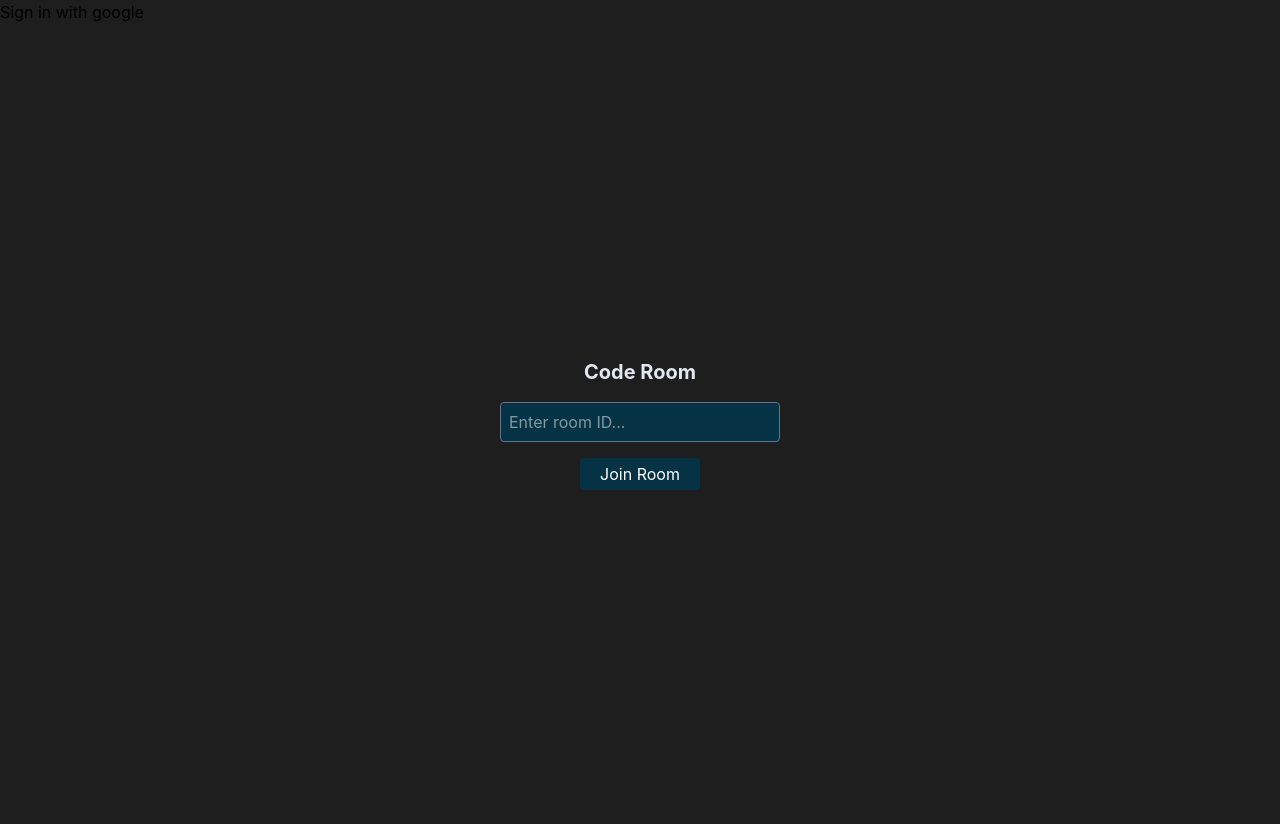
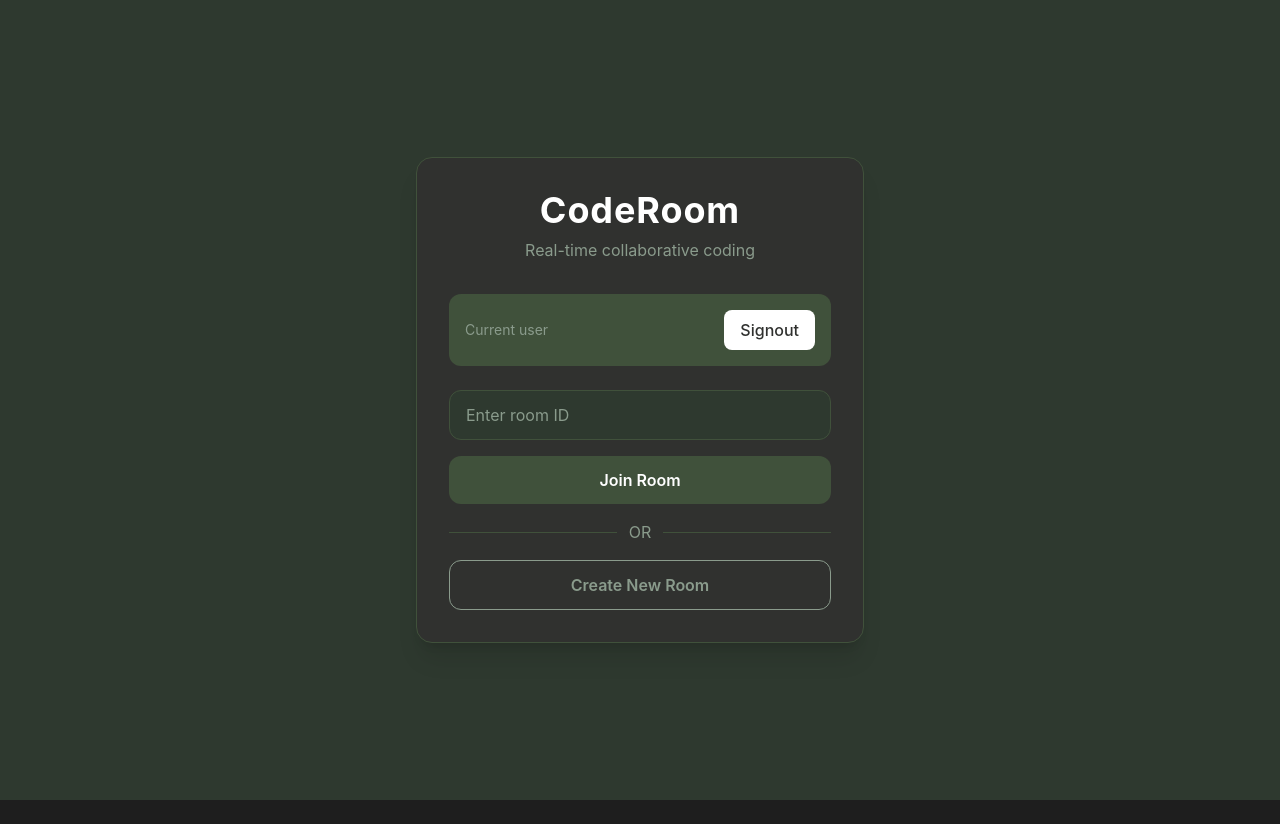
Before and after one commit to Adithyan-Kunnummal/code-room, a React (Vite) app in the folder client/: page / in a window 1280 px wide. After the commit the page ends 800 px from the top, so only its background shows below. Built offline with nearby package versions, Linux system fonts and the light colour scheme; no server answers.

Commit message:
customized homepage and editorpage UI

```diff
--- a/client/src/components/Editor.tsx
+++ b/client/src/components/Editor.tsx
@@ -13,6 +13,8 @@ import {useState, useRef, useEffect} from 'react'
 import {useParams} from 'react-router-dom'
 import axios from 'axios'
 
+import {UserAuth} from '../context/AuthContext'
+
 export default function Editor() {
     const editorRef = useRef<HTMLDivElement>(null)
     const editorView = useRef<EditorView | null>(null)
@@ -22,6 +24,10 @@ export default function Editor() {
     const [isRunning, setIsRunning] = useState(false)
     const [output, setOutput] = useState('')
     const [users, setUsers] = useState<string[]>([])
+
+    const { session, user, handleLogin, handleLogout, loading } = UserAuth()
+
+    console.log(user)
 
     const usercolors = [
     { color: '#30bced', light: '#30bced33' },
@@ -46,7 +52,7 @@ export default function Editor() {
         const undoManager = new Y.UndoManager(ytext)
 
         provider.awareness.setLocalStateField('user', {
-        name: 'Anonymous ' + Math.floor(Math.random() * 100),
+        name: user?.user_metadata.name,
         color: userColor.color,
         colorLight: userColor.light
     })
@@ -111,24 +117,218 @@ export default function Editor() {
     }
 
     return (
-    <div>
-        <button
-        disabled={isRunning}
-        onClick={handleExecute}
-        className="w-20 h-8 text-white text-sm bg-cyan-950 rounded-sm m-2">
-        {isRunning? "Running..." : "Run"}
-        </button>
-        <div className="flex">
-        <div className="flex items-center flex-col">
-            <span className="w-12 text-white text-center text-sm">Editor</span>
-            <div className=" h-[80vh] w-[50vw] bg-[#0c121d] overflow-auto" ref={editorRef}></div>
+    <div className="min-h-screen bg-[#40513B] text-white flex flex-col">
+
+    <header className="h-16 px-6 border-b border-[#40513B] bg-[#30312F] flex items-center justify-between">
+
+        <div>
+            <h1 className="text-xl font-bold">
+                CodeRoom
+            </h1>
+
+            <p className="text-sm text-[#8A9B8C]">
+                Room ID: {roomId}
+            </p>
         </div>
-        <div className="flex items-center flex-col">
-            <span className="text-white text-center text-sm">Output</span>
-            <div className="h-[80vh] w-[50vw] font-serif text-white text-xs bg-[#0c121d] overflow-auto p-1">{output}</div>
+
+        <div className="flex items-center gap-4">
+
+            <div className="flex gap-2">
+                <div className = "text-right">
+                    <p className="text-sm text-[#8A9B8C]">
+                        Signed in as
+                    </p>
+
+                    <p className="font-semibold">
+                        {user?.user_metadata.name}
+                    </p>
+                </div>
+                <div>
+                    {user?.is_anonymous ? <button
+                        onClick={handleLogin}
+                        className="
+                            bg-white
+                            text-[#30312F]
+                            px-4
+                            py-2
+                            rounded-lg
+                            font-medium
+                            hover:opacity-90
+                            transition
+                        "
+                    >
+                        Signin with Google
+                    </button>
+                    :
+                    <button
+                        onClick={handleLogout}
+                        className="
+                            bg-white
+                            text-[#30312F]
+                            px-4
+                            py-2
+                            rounded-lg
+                            font-medium
+                            hover:opacity-90
+                            transition
+                        "
+                    >
+                        Signout
+                    </button>}
+                </div>
+            </div>
+
+            <button
+                onClick={handleExecute}
+                disabled={isRunning}
+                className="
+                    bg-[#40513B]
+                    px-5
+                    py-2
+                    rounded-lg
+                    hover:bg-[#4f6348]
+                    disabled:opacity-50
+                "
+            >
+                {isRunning ? "Running..." : "Run"}
+            </button>
+
         </div>
+
+    </header>
+
+    <main className="flex flex-1 overflow-hidden">
+
+        <div className="
+            w-64
+            border-r
+            border-[#40513B]
+            bg-[#30312F]
+            flex
+            flex-col
+        ">
+
+            <div className="p-2 border-b border-[#40513B]">
+
+                <h2 className="font-semibold">
+                    Files
+                </h2>
+
+            </div>
+
+            <div className="flex-1 overflow-auto p-2">
+
+                <button className="w-full text-left p-3 rounded-lg hover:bg-[#40513B]">
+                    main.js
+                </button>
+
+            </div>
+
         </div>
-        <div className="text-white">{currUsersElements}</div>
-    </div>
+
+
+        <section className="flex-1 flex flex-col">
+
+            <div className="
+                h-10
+                px-4
+                border-b
+                border-[#40513B]
+                flex
+                items-center
+                bg-[#30312F]
+            ">
+
+                <span className="text-[#8A9B8C]">
+                    main.js
+                </span>
+
+            </div>
+
+            <div
+                ref={editorRef}
+                className="
+                    flex-1
+                    overflow-auto
+                "
+            />
+
+        </section>
+
+
+        <div className="
+            w-[350px]
+            border-l
+            border-[#40513B]
+            bg-[#30312F]
+            flex
+            flex-col
+        ">
+
+            <div className="
+                h-10
+                border-b
+                border-[#40513B]
+                flex
+                items-center
+                px-4
+            ">
+                Output
+            </div>
+
+            <div
+                className="
+                    flex-1
+                    overflow-auto
+                    p-4
+                    text-sm
+                    font-mono
+                    whitespace-pre-wrap
+                "
+            >
+                {output}
+            </div>
+
+        </div>
+
+    </main>
+
+    <footer className="
+        h-14
+        border-t
+        border-[#40513B]
+        bg-[#30312F]
+        px-6
+        flex
+        items-center
+        justify-between
+    ">
+
+        <div className="flex gap-2 flex-wrap">
+
+            {users.map((u) => (
+                <span
+                    key={u}
+                    className="
+                        px-3
+                        py-1
+                        rounded-full
+                        bg-[#40513B]
+                        text-sm
+                    "
+                >
+                    {u}
+                </span>
+            ))}
+
+        </div>
+
+        <span className="text-[#8A9B8C] text-sm">
+            {users.length} online
+        </span>
+
+    </footer>
+
+</div>
     )
 }
--- a/client/src/components/Home.tsx
+++ b/client/src/components/Home.tsx
@@ -1,43 +1,194 @@
-import { useState } from 'react'
-import { Link } from "react-router";
+import { useState, useEffect } from 'react'
 import { useNavigate } from "react-router";
 import { UserAuth } from '../context/AuthContext'
 
 export default function Home() {
     const [roomId, setRoomId] = useState('')
+    const [username, setUsername] = useState("Anonymous")
 
     let navigate = useNavigate();
 
     const { session, user, handleLogin, handleLogout, loading } = UserAuth()
 
+    useEffect(() => {
+        setUsername(user?.user_metadata.name)
+    }, [session, user])
+
+    console.log(user?.user_metadata)
+
+    const joinRoom = () => {
+        console.log(roomId.trim())
+        if (!roomId.trim()) return;
+
+        navigate(`/editor/${roomId}`);
+    };
+
+    const createRoom = () => {
+        const id = crypto.randomUUID()
+
+        navigate(`/editor/${id}`)
+    }
+
     return (
-        <div>
-            <form>
-                <button onClick={(e) => {
-                    e.preventDefault()
-                    handleLogin()}}>Sign in with google</button>
+         <div className="min-h-screen bg-[#2E392F] text-white flex items-center justify-center">
 
-            </form>
-            <form
-            onSubmit={(e) => {
-                e.preventDefault()
-                navigate(`/editor/${roomId}`);
-            }}
-            className="flex flex-col text-white gap-4 justify-center items-center h-dvh"
-        >
-            <span className="font-bold text-xl text-slate-200">Code Room</span>
-            <input
-                onChange={(e) => {setRoomId(e.target.value)}}
-                type="text"
-                placeholder="Enter room ID..."
-                className="bg-cyan-950 w-70 h-10 p-2 rounded border-1 border-slate-500"
-            />
-            <Link
-            to={`/editor/${roomId}`}
-            className="flex bg-cyan-950 text-center w-30 h-8 rounded items-center justify-center hover:bg-cyan-900 transition">
-                Join Room
-            </Link>
-        </form>
+            <div className="
+                w-full max-w-md
+                bg-[#30312F]
+                rounded-2xl
+                p-8
+                shadow-xl
+                border border-[#40513B]
+            ">
+
+                <div className="text-center mb-8">
+                    <h1 className="
+                        text-4xl
+                        font-bold
+                        tracking-wide
+                    ">
+                        CodeRoom
+                    </h1>
+
+                    <p className="
+                        mt-2
+                        text-[#8A9B8C]
+                    ">
+                        Real-time collaborative coding
+                    </p>
+                </div>
+
+
+                <div className="
+                    bg-[#40513B]
+                    rounded-xl
+                    p-4
+                    mb-6
+                    flex
+                    items-center
+                    justify-between
+                ">
+
+                    <div>
+                        <p className="text-sm text-[#8A9B8C]">
+                            Current user
+                        </p>
+
+                        <p className="font-semibold">
+                            {username}
+                        </p>
+                    </div>
+                    {!user?.is_anonymous }
+
+                    {user?.is_anonymous ? <button
+                        onClick={handleLogin}
+                        className="
+                            bg-white
+                            text-[#30312F]
+                            px-4
+                            py-2
+                            rounded-lg
+                            font-medium
+                            hover:opacity-90
+                            transition
+                        "
+                    >
+                        Signin with Google
+                    </button>
+                    :
+                    <button
+                        onClick={handleLogout}
+                        className="
+                            bg-white
+                            text-[#30312F]
+                            px-4
+                            py-2
+                            rounded-lg
+                            font-medium
+                            hover:opacity-90
+                            transition
+                        "
+                    >
+                        Signout
+                    </button>}
+
+                </div>
+
+
+
+                {/* Room Input */}
+                <div className="space-y-4">
+
+
+                    <input
+                        value={roomId}
+                        onChange={(e)=>setRoomId(e.target.value)}
+                        placeholder="Enter room ID"
+                        className="
+                            w-full
+                            bg-[#2E392F]
+                            border
+                            border-[#40513B]
+                            rounded-xl
+                            px-4
+                            py-3
+                            outline-none
+                            placeholder:text-[#8A9B8C]
+                            focus:border-[#8A9B8C]
+                        "
+                    />
+
+
+                    <button
+                        onClick={joinRoom}
+                        className="
+                            w-full
+                            bg-[#40513B]
+                            py-3
+                            rounded-xl
+                            font-semibold
+                            hover:bg-[#526848]
+                            transition
+                        "
+                    >
+                        Join Room
+                    </button>
+
+
+                    <div className="
+                        flex
+                        items-center
+                        gap-3
+                        text-[#8A9B8C]
+                    ">
+                        <div className="h-px bg-[#40513B] flex-1"/>
+                        OR
+                        <div className="h-px bg-[#40513B] flex-1"/>
+                    </div>
+
+
+                    <button
+                        onClick={createRoom}
+                        className="
+                            w-full
+                            border
+                            border-[#8A9B8C]
+                            text-[#8A9B8C]
+                            py-3
+                            rounded-xl
+                            font-semibold
+                            hover:bg-[#40513B]
+                            hover:text-white
+                            transition
+                        "
+                    >
+                        Create New Room
+                    </button>
+
+                </div>
+
+            </div>
+
         </div>
 
 
--- a/client/src/context/AuthContext.tsx
+++ b/client/src/context/AuthContext.tsx
@@ -2,6 +2,8 @@ import { createContext, useEffect, useState, useContext } from 'react'
 import type { ReactNode } from 'react'
 import type { Session, User  } from '@supabase/supabase-js'
 import {supabase} from '../lib/supabase'
+
+import getAnonUsername from '../utils/anonUsername'
 
 type AuthContextType = {
     session: Session | null;
@@ -28,15 +30,31 @@ export const AuthContextProvider = ({ children }: AuthContextProviderProps) => {
 
             if(session) {
                 setSession(session)
+
+                if(session?.user.is_anonymous && !session?.user.user_metadata.name) {
+                    await supabase.auth.updateUser({
+                        data: {
+                            name: getAnonUsername()
+                        }
+                    })
+                }
             }
             else {
-                const { data, error } = await supabase.auth.signInAnonymously();
+                const { data, error } = await supabase.auth.signInAnonymously()
 
                 if(error) {
                     console.log("Anonymous login failed: ", error.message)
                     return
                 }
-                setSession(session)
+
+                const result = await supabase.auth.updateUser({
+                    data: {
+                        name: getAnonUsername()
+                    }
+                })
+                console.log(result)
+
+                setSession(data.session)
             }
         }
 
@@ -57,6 +75,9 @@ export const AuthContextProvider = ({ children }: AuthContextProviderProps) => {
 
         const { error } = await supabase.auth.signInWithOAuth({
             provider: "google",
+            options: {
+            redirectTo: window.location.href,
+        },
         });
 
         if (error) {
@@ -67,8 +88,28 @@ export const AuthContextProvider = ({ children }: AuthContextProviderProps) => {
     };
 
     const handleLogout = async () => {
-        await supabase.auth.signOut()
-        setSession(null);
+        setLoading(true)
+        const { error } = await supabase.auth.signOut()
+
+        if(error) {
+            console.log(error)
+            return
+        }
+
+        const { error: anonSiginerror } = await supabase.auth.signInAnonymously()
+
+        if(anonSiginerror) {
+            console.log("Anonymous login failed: ", anonSiginerror.message)
+            return
+        }
+
+
+        await supabase.auth.updateUser({
+            data: {
+                name: getAnonUsername()
+            }
+        })
+        setLoading(false)
     }
 
     return (
--- /dev/null
+++ b/client/src/utils/anonUsername.ts
@@ -0,0 +1,3 @@
+export default function getAnonUsername() {
+    return "Anonymous" + Math.floor(Math.random() * 1000)
+}
```
